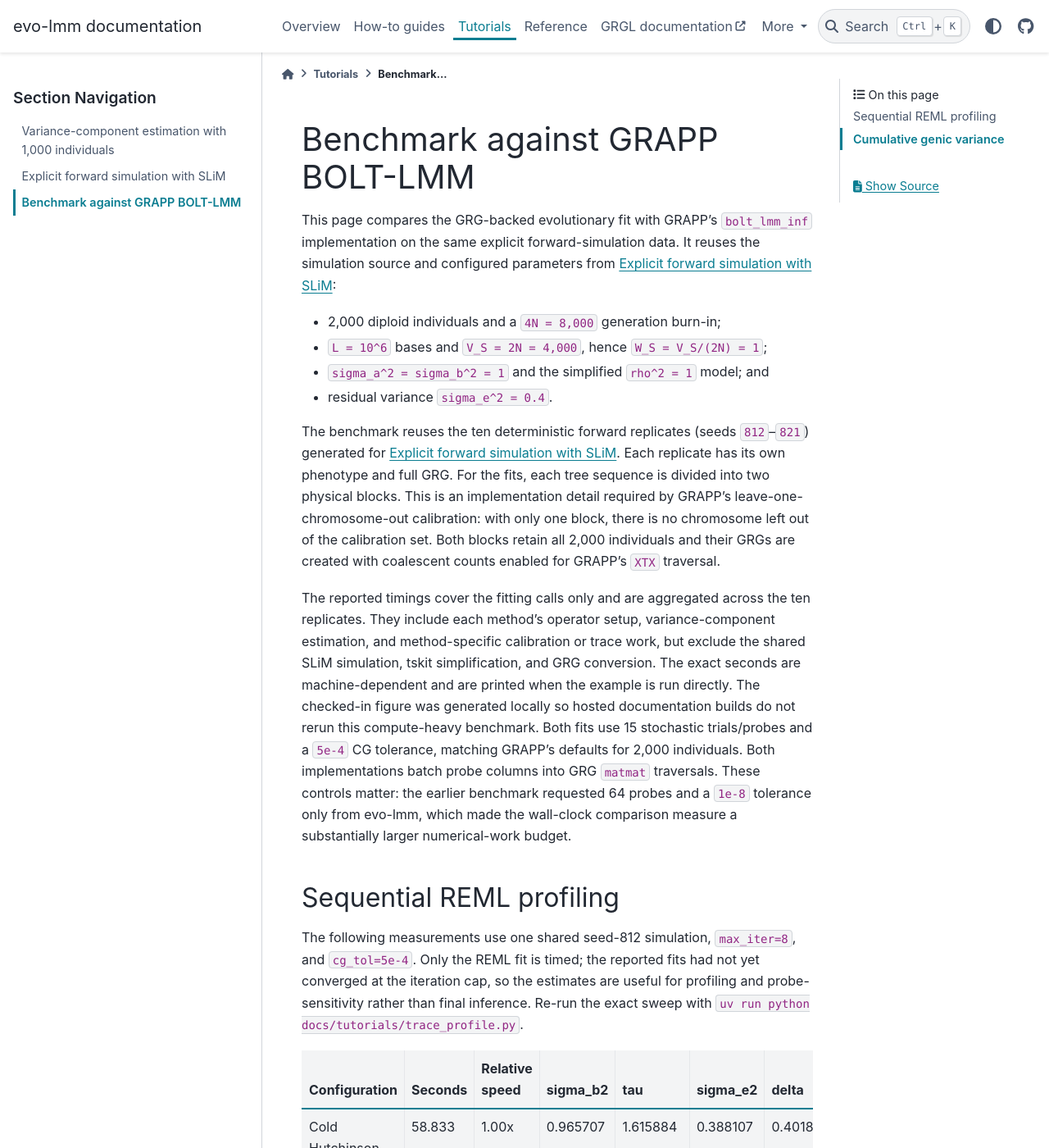
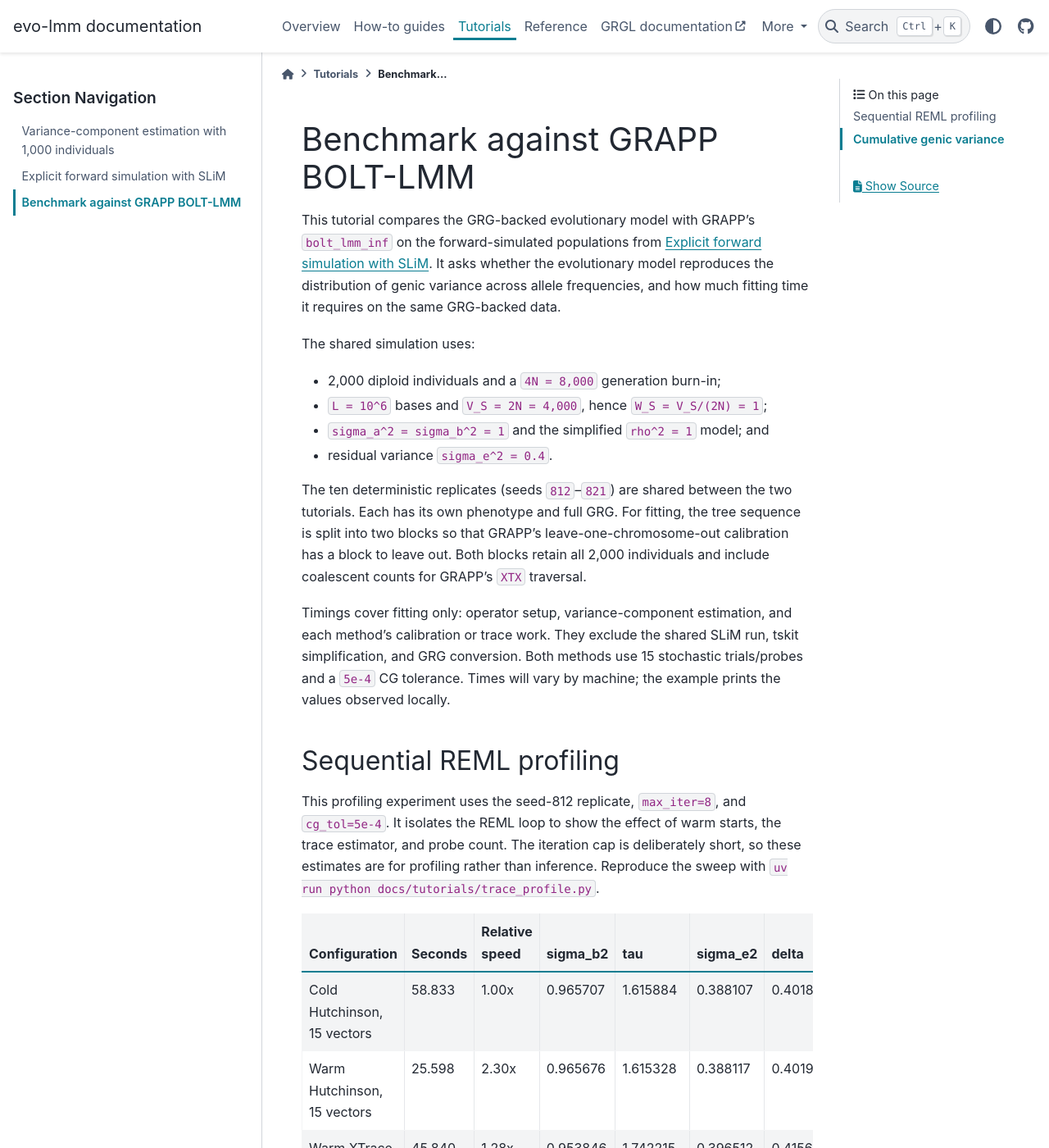
Before and after one commit to hanbin973/evo_lmm, a Sphinx documentation site: the page built from docs/tutorials/bolt_benchmark.rst, in a window 1280 px wide and 1400 px high. Shown: the whole window at 82% size. Built offline with Sphinx 7.4.7 and the PyData theme 0.15.4, drawn with Linux system fonts in a browser that asks for light colours; some of the changed text lies outside the part shown.

Commit message:
tutorial text update

```diff
--- a/docs/conf.py
+++ b/docs/conf.py
@@ -17,6 +17,7 @@
     "sphinx.ext.autodoc",
     "sphinx.ext.napoleon",
     "matplotlib.sphinxext.plot_directive",
+    "sphinx_design",
 ]
 
 templates_path = ["_templates"]
--- a/docs/requirements.txt
+++ b/docs/requirements.txt
@@ -2,3 +2,4 @@
 sphinx
 pydata-sphinx-theme
 matplotlib
+sphinx-design
--- a/docs/tutorials/bolt_benchmark.rst
+++ b/docs/tutorials/bolt_benchmark.rst
@@ -1,10 +1,13 @@
 Benchmark against GRAPP BOLT-LMM
 ================================
 
-This page compares the GRG-backed evolutionary fit with GRAPP's
-``bolt_lmm_inf`` implementation on the same explicit forward-simulation data.
-It reuses the simulation source and configured parameters from
-:doc:`slim_forward_simplified`:
+This tutorial compares the GRG-backed evolutionary model with GRAPP's
+``bolt_lmm_inf`` on the forward-simulated populations from
+:doc:`slim_forward_simplified`. It asks whether the evolutionary model
+reproduces the distribution of genic variance across allele frequencies, and
+how much fitting time it requires on the same GRG-backed data.
+
+The shared simulation uses:
 
 * 2,000 diploid individuals and a ``4N = 8,000`` generation burn-in;
 * ``L = 10^6`` bases and ``V_S = 2N = 4,000``, hence
@@ -12,37 +15,26 @@
 * ``sigma_a^2 = sigma_b^2 = 1`` and the simplified ``rho^2 = 1`` model; and
 * residual variance ``sigma_e^2 = 0.4``.
 
-The benchmark reuses the ten deterministic forward replicates (seeds
-``812``--``821``) generated for :doc:`slim_forward_simplified`. Each replicate
-has its own phenotype and full GRG. For the fits, each tree sequence is divided
-into two physical blocks.
-This is an implementation detail required by GRAPP's leave-one-chromosome-out
-calibration: with only one block, there is no chromosome left out of the
-calibration set. Both blocks retain all 2,000 individuals and their GRGs are
-created with coalescent counts enabled for GRAPP's ``XTX`` traversal.
+The ten deterministic replicates (seeds ``812``--``821``) are shared between
+the two tutorials. Each has its own phenotype and full GRG. For fitting, the
+tree sequence is split into two blocks so that GRAPP's leave-one-chromosome-out
+calibration has a block to leave out. Both blocks retain all 2,000 individuals
+and include coalescent counts for GRAPP's ``XTX`` traversal.
 
-The reported timings cover the fitting calls only and are aggregated across the
-ten replicates. They include each method's
-operator setup, variance-component estimation, and method-specific calibration
-or trace work, but exclude the shared SLiM simulation, tskit simplification,
-and GRG conversion. The exact seconds are machine-dependent and are printed
-when the example is run directly. The checked-in figure was generated locally
-so hosted documentation builds do not rerun this compute-heavy benchmark.
-Both fits use 15 stochastic trials/probes and a ``5e-4`` CG tolerance, matching
-GRAPP's defaults for 2,000 individuals. Both implementations batch probe
-columns into GRG ``matmat`` traversals. These controls matter: the earlier
-benchmark requested 64 probes and a ``1e-8`` tolerance only from evo-lmm, which
-made the wall-clock comparison measure a substantially larger numerical-work
-budget.
+Timings cover fitting only: operator setup, variance-component estimation, and
+each method's calibration or trace work. They exclude the shared SLiM run,
+tskit simplification, and GRG conversion. Both methods use 15 stochastic
+trials/probes and a ``5e-4`` CG tolerance. Times will vary by machine; the
+example prints the values observed locally.
 
 Sequential REML profiling
 -------------------------
 
-The following measurements use one shared seed-812 simulation, ``max_iter=8``,
-and ``cg_tol=5e-4``. Only the REML fit is timed; the reported fits had not yet
-converged at the iteration cap, so the estimates are useful for profiling and
-probe-sensitivity rather than final inference. Re-run the exact sweep with
-``uv run python docs/tutorials/trace_profile.py``.
+This profiling experiment uses the seed-812 replicate, ``max_iter=8``, and
+``cg_tol=5e-4``. It isolates the REML loop to show the effect of warm starts,
+the trace estimator, and probe count. The iteration cap is deliberately short,
+so these estimates are for profiling rather than inference. Reproduce the
+sweep with ``uv run python docs/tutorials/trace_profile.py``.
 
 .. list-table::
    :header-rows: 1
@@ -88,25 +80,13 @@
      - 0.391342
      - 6
 
-Warm starts reduce the cold-Hutchinson fit by 2.30x and reduce aggregate CG
-iterations from 1,696 to 2. XTrace with 15 vectors costs 1.79x the warm-
-Hutchinson fit because each derivative trace has two operator-query blocks;
-reducing XTrace to five vectors cuts that overhead to 1.34x (34.280 s).
-Relative to 15 vectors, five vectors shift the fitted ``sigma_b2`` by +4.15%,
-``tau`` by +64.54%, ``sigma_e2`` by -1.95%, and ``delta`` by -5.86%. The
-reported XTrace standard errors for ``(log_delta, log_tau)`` increase from
-``(6.221, 2.247)`` to ``(11.750, 7.101)`` (+88.88% and +216.04%), quantifying
-the precision cost of the speedup.
-
-This is not yet evidence that XTrace uniformly improves trace accuracy. In
-the same fit, XTrace-15 has a larger ``log_delta`` standard error (6.221 versus
-5.109 for Hutchinson-15) but a smaller ``log_tau`` standard error (2.247 versus
-3.319). In a separate seeded dense fixture, matched at 10 operator queries,
-XTrace-5 versus Hutchinson-10 had RMSE ratios of 1.38 (``log_delta``) and 1.24
-(``log_tau``); matched at 30 queries, XTrace-15 versus Hutchinson-30 had ratios
-of 1.49 and 1.36. XTrace remains useful as the implemented variance-reduced
-alternative, but its default query budget should be selected from these
-end-to-end error measurements rather than assumed to dominate Hutchinson.
+Warm starts reduce this short fit from 58.833 to 25.598 seconds and reduce the
+aggregate CG count from 1,696 to 2. XTrace uses two query blocks per derivative
+trace, so its 15-vector configuration takes 45.840 seconds. Reducing XTrace to
+five vectors lowers that to 34.280 seconds, but substantially changes the
+estimated ``tau`` and increases trace uncertainty. These results motivate the
+Hutchinson default: in this setting, XTrace does not show a consistent error
+advantage at matched query budgets.
 
 Cumulative genic variance
 -------------------------
@@ -125,31 +105,33 @@
 therefore a neutral frequency-independent reference. evo-lmm instead uses the
 frequency-dependent simplified prior
 ``sigma_b^2/(1 + 2*tau*x*(1-x))``.
-Each plotted point is the mean across the ten forward replicates, with an error
-bar showing the sample standard deviation. The runtime annotation uses the
-same mean-plus-standard-deviation convention.
+Each point is the mean across the ten forward replicates, and error bars show
+the sample standard deviation. The runtime annotation uses the same summary.
 
-.. literalinclude:: bolt_benchmark.py
-   :language: python
-   :linenos:
+.. dropdown:: Show the benchmark implementation
+   :color: light
 
-Prepare the ten forward simulation and GRG artifacts once from the repository root with:
+   .. literalinclude:: bolt_benchmark.py
+      :language: python
+      :linenos:
+
+Prepare the ten forward-simulation and GRG artifacts once from the repository
+root:
 
 .. code-block:: console
 
    uv run python docs/tutorials/prepare_bolt_benchmark.py
 
-Then rerun only the ten-replicate LMM fitting comparison as often as needed with:
+Then rerun the ten-replicate fitting comparison without repeating SLiM:
 
 .. code-block:: console
 
    uv run python docs/tutorials/fit_bolt_benchmark.py
 
-The prepared files are stored under ``docs/_artifacts/`` (ignored by Git).
-Running ``bolt_benchmark.py`` or the figure generator automatically reuses the
-ten forward directories when they exist; it does not rerun SLiM. The fit-only
-script prints per-replicate estimates and the mean and sample standard
-deviation of both runtimes.
+The prepared files live under ``docs/_artifacts/`` and are ignored by Git.
+``bolt_benchmark.py`` and the figure generator reuse them when present. The
+fit-only script reports each replicate together with the mean and sample
+standard deviation of both runtimes.
 
 The current ten-replicate fit run reports:
 
```
Also changed, not shown: other parts of docs/tutorials/bolt_benchmark.rst (+2 -2 lines), docs/tutorials/slim_forward_simplified.rst (+64 -70 lines), docs/tutorials/variance_components.rst (+6 -3 lines), plan/evolutionary-bolt-lmm.md (+22 -2 lines).
